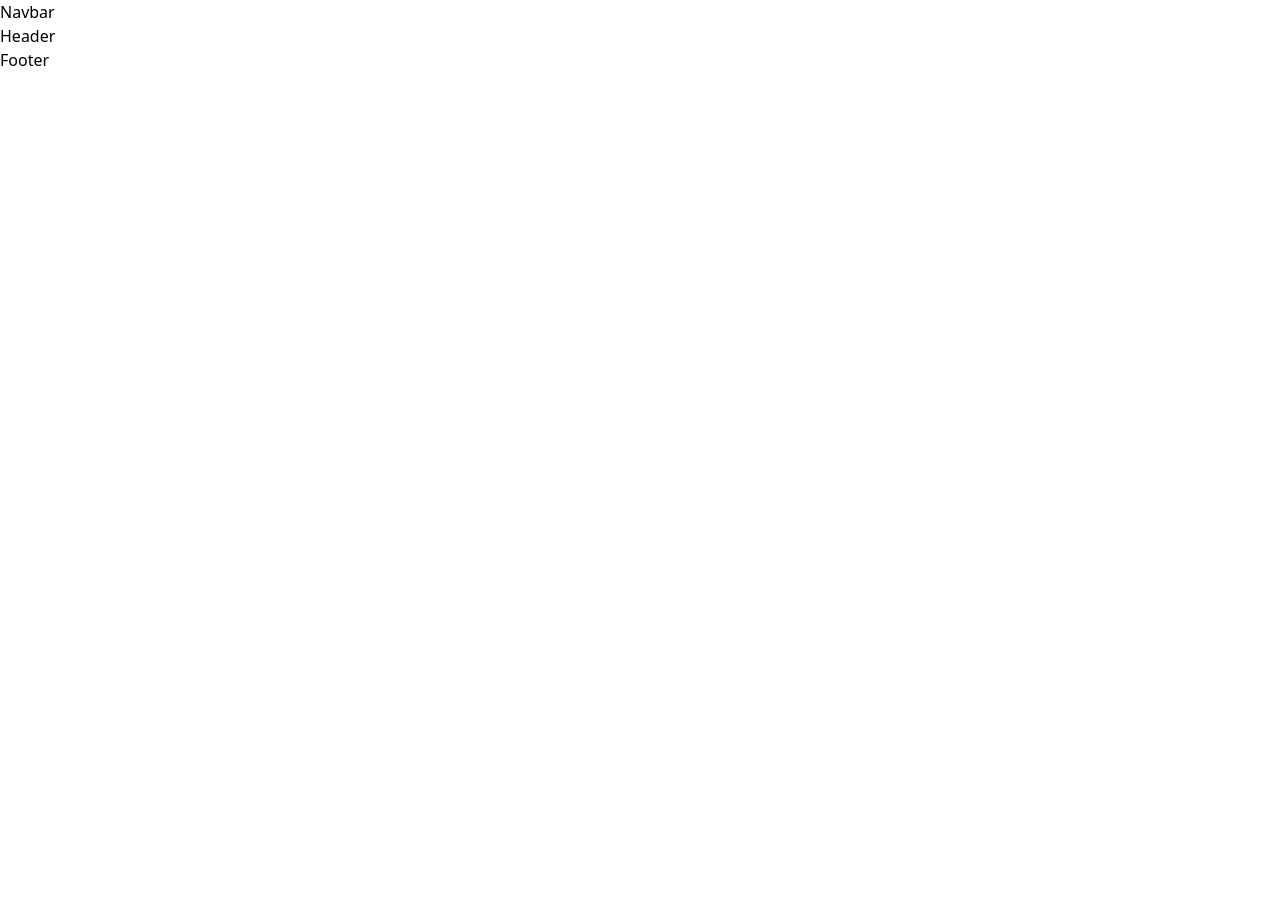
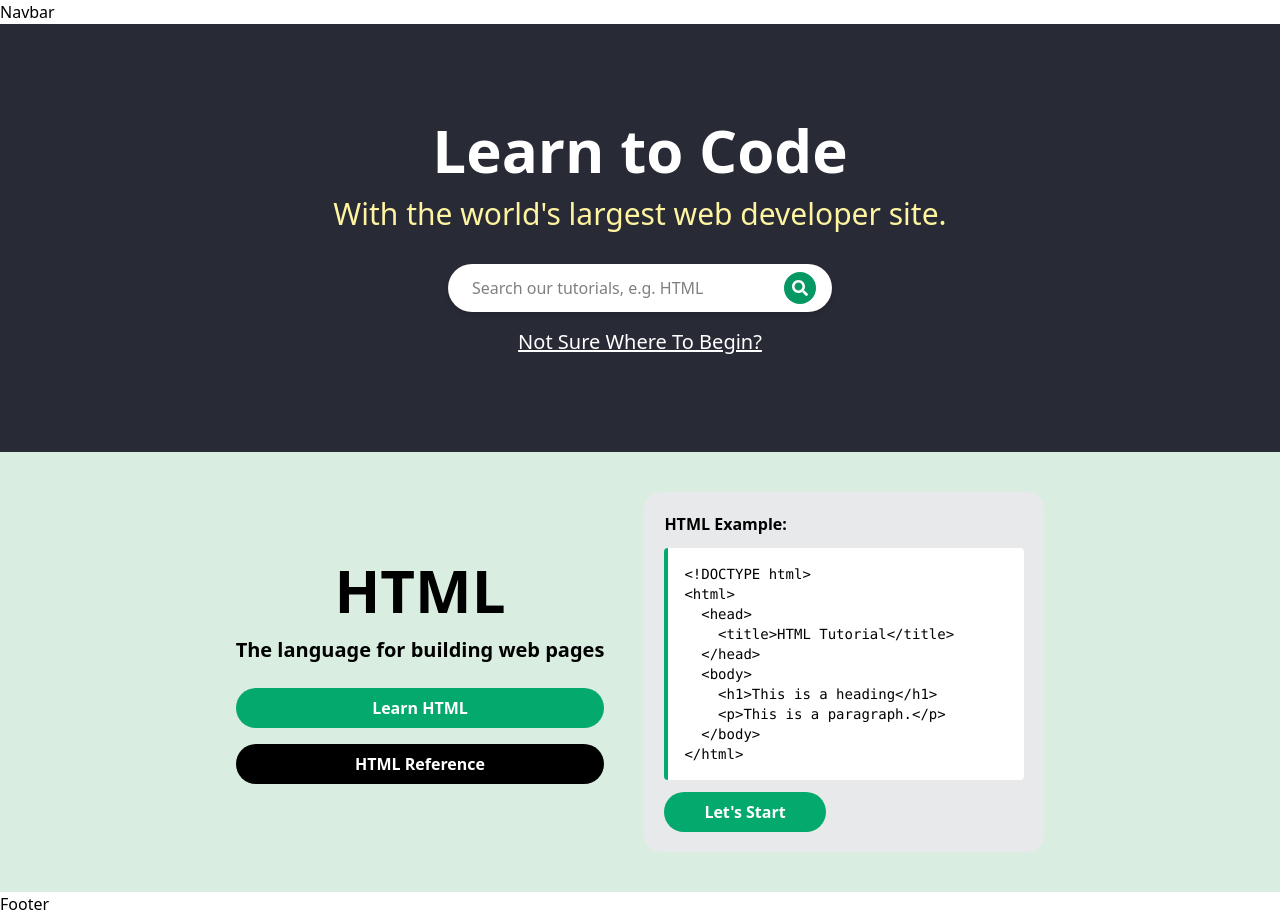
Before and after one commit to shakeel7521951/Multi-service-project, a React (Vite) app in the folder frontend/: page / in a window 1280 px wide. Before the commit the page ends 800 px from the top, so only its background shows below. Built offline with nearby package versions, Linux system fonts and the light colour scheme.

Commit message:
add services routing , creating home page

```diff
--- a/frontend/src/App.jsx
+++ b/frontend/src/App.jsx
@@ -4,29 +4,27 @@ import Navbar from "./components/common/Navbar";
 import { Outlet, createBrowserRouter, RouterProvider } from "react-router-dom";
 import Home from "./pages/main/Home";
 import About from "./pages/main/About";
+import { htmlRoutes } from "./services/programming/routes/Html_routes";
 
-const MainFunction = () => {
-  return (
-    <div>
-      <Navbar />
-      <Outlet />
-      <Footer />
-    </div>
-  );
-};
+const MainLayout = () => (
+  <>
+    <Navbar />
+    <Outlet />
+    <Footer />
+  </>
+);
 
 const router = createBrowserRouter([
   {
-    element: <MainFunction />,
+    element: <MainLayout />,
     children: [
-      { path: "", element: <Home /> },
-      { path: "/about-us", element: <About /> },
+      { index: true, element: <Home /> },
+      { path: "about-us", element: <About /> },
+      htmlRoutes,
     ],
   },
 ]);
 
-function App() {
+export default function App() {
   return <RouterProvider router={router} />;
 }
-
-export default App;
--- a/frontend/src/components/home/Header.jsx
+++ b/frontend/src/components/home/Header.jsx
@@ -1,9 +1,32 @@
-import React from 'react'
+import { FaSearch } from "react-icons/fa";
+import { Link } from "react-router-dom";
 
 const Header = () => {
   return (
-    <div>Header</div>
-  )
-}
+    <div className="bg-[#282A35] text-center py-24 text-white">
+      <h1 className="text-4xl md:text-6xl font-bold">Learn to Code</h1>
+      <p className="text-[#FFF4A0] text-2xl md:text-3xl mt-4">
+        With the world's largest web developer site.
+      </p>
 
-export default Header
+      {/* Search Box */}
+      <div className="flex items-center gap-2 bg-white text-black rounded-full w-[90%] md:w-[40%] lg:w-[30%] mx-auto mt-8 px-4 py-1 shadow-md">
+        <input
+          type="text"
+          placeholder="Search our tutorials, e.g. HTML"
+          className="flex-1 outline-none p-2 rounded-full"
+        />
+        <button className="p-2 bg-[#059862] text-white rounded-full hover:bg-[#04724d] transition">
+          <FaSearch />
+        </button>
+      </div>
+      <div className="mt-4">
+        <Link to="#" className="underline hover:text-[#FFF4A3] text-xl">
+          Not Sure Where To Begin?
+        </Link>
+      </div>
+    </div>
+  );
+};
+
+export default Header;
--- /dev/null
+++ b/frontend/src/components/home/Home_html.jsx
@@ -0,0 +1,47 @@
+import React from "react";
+
+const Home_html = () => {
+  return (
+    <div className="flex justify-center bg-[#D9EEE1] py-10 px-4">
+      <div className="flex flex-col md:flex-row gap-10 items-center text-center">
+        {/* Left Section */}
+        <div>
+          <h1 className="text-4xl md:text-6xl font-bold">HTML</h1>
+          <p className="font-bold mt-4 text-lg md:text-xl">
+            The language for building web pages
+          </p>
+          <div className="flex flex-col gap-4 mt-6">
+            <button className="bg-[#04AA6D] cursor-pointer text-white font-bold rounded-full py-2 px-6 hover:bg-[#03945f] transition">
+              Learn HTML
+            </button>
+            <button className="bg-black cursor-pointer text-white font-bold rounded-full py-2 px-6 hover:bg-[#333] transition">
+              HTML Reference
+            </button>
+          </div>
+        </div>
+
+        {/* Right Section: HTML Example */}
+        <div className="bg-[#E7E9EB] p-5 rounded-2xl text-left w-full md:w-[400px]">
+          <h2 className="font-bold mb-3">HTML Example:</h2>
+          <div className="bg-white border-l-4 border-[#04AA6D] p-4 font-mono text-sm whitespace-pre-wrap rounded">
+            {`<!DOCTYPE html>
+<html>
+  <head>
+    <title>HTML Tutorial</title>
+  </head>
+  <body>
+    <h1>This is a heading</h1>
+    <p>This is a paragraph.</p>
+  </body>
+</html>`}
+          </div>
+          <button className="bg-[#04AA6D] cursor-pointer text-white font-bold rounded-full py-2 px-10 mt-3 hover:bg-[#03945f] transition">
+            Let's Start
+          </button>
+        </div>
+      </div>
+    </div>
+  );
+};
+
+export default Home_html;
--- /dev/null
+++ b/frontend/src/components/home/Homecss.jsx
@@ -0,0 +1,45 @@
+const Home_html = () => {
+  return (
+    <div className="flex justify-center bg-[#D9EEE1] py-10 px-4">
+      <div className="flex flex-col md:flex-row gap-10 items-center text-center">
+        {/* Left Section */}
+        <div>
+          <h1 className="text-4xl md:text-6xl font-bold">HTML</h1>
+          <p className="font-bold mt-4 text-lg md:text-xl">
+            The language for building web pages
+          </p>
+          <div className="flex flex-col gap-4 mt-6">
+            <button className="bg-[#04AA6D] cursor-pointer text-white font-bold rounded-full py-2 px-6 hover:bg-[#03945f] transition">
+              Learn HTML
+            </button>
+            <button className="bg-black cursor-pointer text-white font-bold rounded-full py-2 px-6 hover:bg-[#333] transition">
+              HTML Reference
+            </button>
+          </div>
+        </div>
+
+        {/* Right Section: HTML Example */}
+        <div className="bg-[#E7E9EB] p-5 rounded-2xl text-left w-full md:w-[400px]">
+          <h2 className="font-bold mb-3">HTML Example:</h2>
+          <div className="bg-white border-l-4 border-[#04AA6D] p-4 font-mono text-sm whitespace-pre-wrap rounded">
+            {`<!DOCTYPE html>
+<html>
+  <head>
+    <title>HTML Tutorial</title>
+  </head>
+  <body>
+    <h1>This is a heading</h1>
+    <p>This is a paragraph.</p>
+  </body>
+</html>`}
+          </div>
+          <button className="bg-[#04AA6D] cursor-pointer text-white font-bold rounded-full py-2 px-10 mt-3 hover:bg-[#03945f] transition">
+            Let's Start
+          </button>
+        </div>
+      </div>
+    </div>
+  );
+};
+
+export default Home_html;
--- a/frontend/src/pages/main/Home.jsx
+++ b/frontend/src/pages/main/Home.jsx
@@ -1,9 +1,11 @@
 import Header from '../../components/home/Header'
+import Home_html from '../../components/home/Home_html'
 
 const Home = () => {
   return (
     <div>
         <Header />
+        <Home_html />
     </div>
   )
 }
--- /dev/null
+++ b/frontend/src/services/programming/courses/html/Default.jsx
@@ -0,0 +1,9 @@
+import React from 'react'
+
+const Default = () => {
+  return (
+    <div>Default</div>
+  )
+}
+
+export default Default
--- /dev/null
+++ b/frontend/src/services/programming/courses/html/Html_Introduction.jsx
@@ -0,0 +1,9 @@
+import React from 'react'
+
+const Html_Introduction = () => {
+  return (
+    <div>Html_Introduction</div>
+  )
+}
+
+export default Html_Introduction;
--- /dev/null
+++ b/frontend/src/services/programming/routes/Html_routes.jsx
@@ -0,0 +1,23 @@
+import { Outlet } from "react-router-dom";
+import Default from "../courses/html/Default";
+import Html_sidebar from "../side_bars/Html_sidebar";
+import Html_Introduction from "../courses/html/Html_Introduction";
+
+const HtmlLayout = () => (
+  <div className="flex">
+    <Html_sidebar />
+    <div className="flex-1 p-4">
+      <Outlet />
+    </div>
+  </div>
+);
+
+export const htmlRoutes = {
+  path: "html",
+  element: <HtmlLayout />,
+  children: [
+    { index: true, element: <Default /> },
+    { path: "default", element: <Default /> },
+    { path: "introduction", element: <Html_Introduction /> },
+  ],
+};
--- /dev/null
+++ b/frontend/src/services/programming/side_bars/Html_sidebar.jsx
@@ -0,0 +1,9 @@
+import React from 'react'
+
+const Html_sidebar = () => {
+  return (
+    <div>Html_sidebar</div>
+  )
+}
+
+export default Html_sidebar;
--- a/frontend/vite.config.js
+++ b/frontend/vite.config.js
@@ -1,8 +1,11 @@
-import { defineConfig } from 'vite'
-import react from '@vitejs/plugin-react'
-import tailwindcss from '@tailwindcss/vite';
+import { defineConfig } from "vite";
+import react from "@vitejs/plugin-react";
+import tailwindcss from "@tailwindcss/vite";
 
 // https://vite.dev/config/
 export default defineConfig({
-  plugins: [react(),tailwindcss()],
-})
+  plugins: [react(), tailwindcss()],
+  resolve: {
+    extensions: [".js", ".jsx", ".ts", ".tsx"], // enable resolving these without extensions
+  },
+});
```
